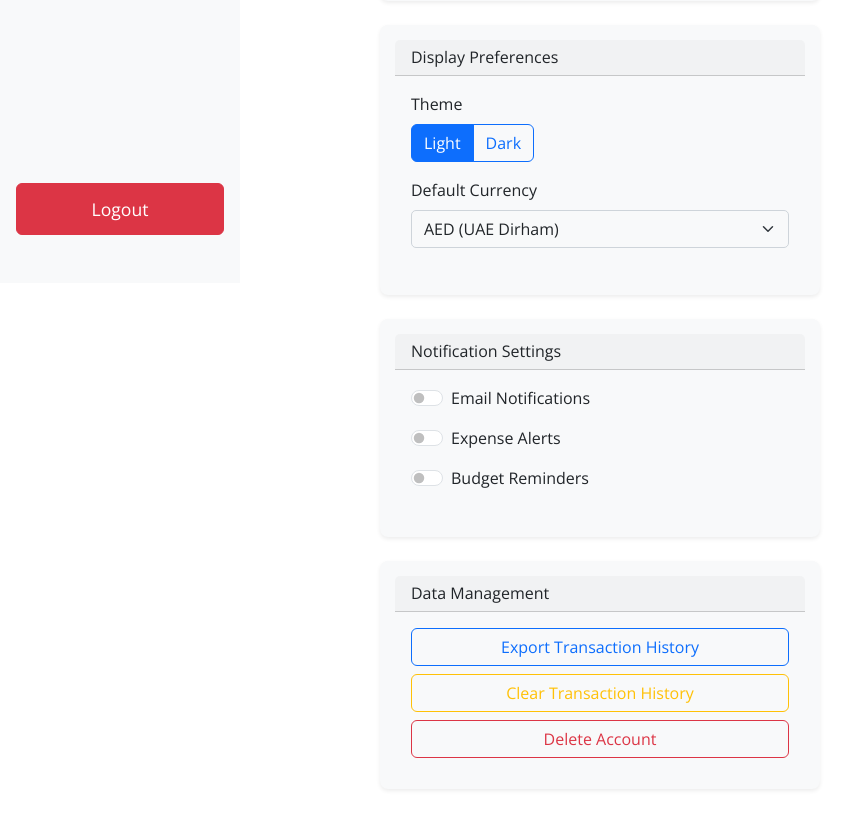
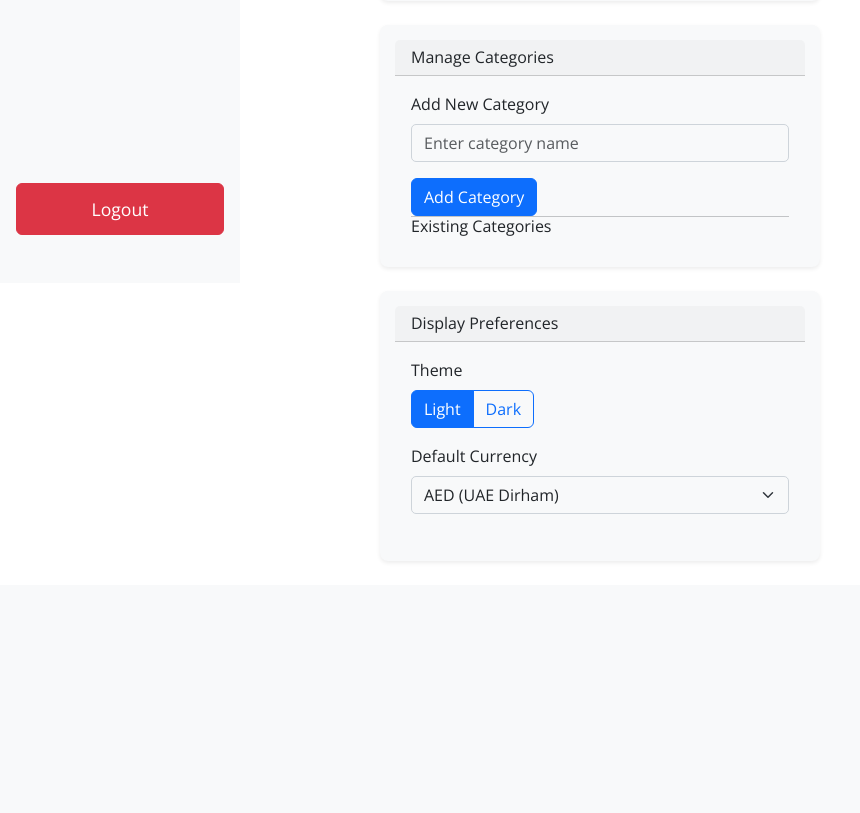
Before and after one commit to fayyadrc/ExpenseTracker, a Python web app: template templates/settings.html in a window 1280 px wide. Shown: the part 517-1330 px from the top of the page, without its empty margins (0-860 px from the left). After the commit the page ends 1031 px from the top, so only its background shows below. Run offline with Jinja, Linux system fonts and the light colour scheme; the template is opened without the code that fills it, so the values that code supplies are empty; some libraries are stand-ins or nearby versions.

Commit message:
v1 completed

```diff
--- a/mongoDB tests/testDB.py
+++ b/mongoDB tests/testDB.py
@@ -12,6 +12,8 @@ from flask_cors import CORS
 from dotenv import load_dotenv
 from werkzeug.security import generate_password_hash, check_password_hash
 
+
+#test connection
 username_env = urllib.parse.quote_plus(os.getenv("DB_USER", "default_user"))
 password_env = urllib.parse.quote_plus(os.getenv("DB_PASSWORD", "default_password"))
 connection_string = f"mongodb+srv://{username_env}:{password_env}@cluster0.mongodb.net/?retryWrites=true&w=majority"
@@ -22,3 +24,5 @@ try:
     print("Connected to MongoDB successfully.")
 except Exception as e:
     print(f"Failed to connect to MongoDB: {e}")
+
+#update collections and add to db
--- a/static/js/base.js
+++ b/static/js/base.js
@@ -1,4 +1,3 @@
-// Modified date handling in JavaScript
 
 // Define toggleFields globally
 function toggleFields() {
@@ -132,3 +131,97 @@ function updateThemeClasses(isDark) {
         rightSidebar.classList.toggle('text-light', isDark);
     }
 }
+
+//Manage categories modal popup
+
+// Initialize the modal
+document.addEventListener('DOMContentLoaded', function () {
+    loadCategories();
+});
+
+// Handle form submission
+function handleAddCategory(event) {
+    event.preventDefault();
+
+    const categoryName = document.getElementById('newCategoryName').value;
+    const categoryEmoji = document.getElementById('newCategoryEmoji').value;
+
+    if (!categoryName) {
+        alert('Please enter a category name');
+        return;
+    }
+
+    // Add category to the database via fetch API
+    fetch('/api/categories', {
+        method: 'POST',
+        headers: {
+            'Content-Type': 'application/json',
+        },
+        body: JSON.stringify({
+            name: categoryName,
+            emoji: categoryEmoji || '⚡️' // Default emoji if none provided
+        })
+    })
+        .then(response => response.json())
+        .then(data => {
+            if (data.success) {
+                // Clear the form
+                document.getElementById('addCategoryForm').reset();
+                // Reload categories list
+                loadCategories();
+            } else {
+                alert('Error adding category: ' + data.message);
+            }
+        })
+        .catch(error => {
+            console.error('Error:', error);
+            alert('Error adding category');
+        });
+}
+
+// Load existing categories
+function loadCategories() {
+    fetch('/api/categories')
+        .then(response => response.json())
+        .then(data => {
+            const categoriesList = document.getElementById('categoriesList');
+            categoriesList.innerHTML = '';
+
+            data.forEach(category => {
+                const categoryElement = document.createElement('div');
+                categoryElement.className = 'category-item d-flex justify-content-between align-items-center p-2 border-bottom';
+                categoryElement.innerHTML = `
+                            <span>${category.emoji || '⚡️'} ${category.name}</span>
+                            <button class="btn btn-sm btn-danger" onclick="deleteCategory('${category.id}')">
+                                <i class="fas fa-trash"></i>
+                            </button>
+                        `;
+                categoriesList.appendChild(categoryElement);
+            });
+        })
+        .catch(error => {
+            console.error('Error:', error);
+            document.getElementById('categoriesList').innerHTML = '<p class="text-danger">Error loading categories</p>';
+        });
+}
+
+// Delete category
+function deleteCategory(categoryId) {
+    if (confirm('Are you sure you want to delete this category?')) {
+        fetch(`/api/categories/${categoryId}`, {
+            method: 'DELETE'
+        })
+            .then(response => response.json())
+            .then(data => {
+                if (data.success) {
+                    loadCategories();
+                } else {
+                    alert('Error deleting category: ' + data.message);
+                }
+            })
+            .catch(error => {
+                console.error('Error:', error);
+                alert('Error deleting category');
+            });
+    }
+}
--- a/templates/base.html
+++ b/templates/base.html
@@ -51,42 +51,13 @@
 
             <ul class="dropdown-menu dropdown-menu-end">
                 <li><a class="dropdown-item" href="#">👤 View Profile</a></li>
-                <li><a class="dropdown-item" href="#">⚙️ Settings</a></li>
+                <li><a class="dropdown-item" href="{{ url_for('settings') }}">⚙️ Settings</a></li>
                 <li><a class="dropdown-item text-danger" href="{{ url_for('logout') }}">🚪 Logout</a></li>
-                <li><hr class="dropdown-divider"></li>
-                <li><a class="dropdown-item" href="#" data-bs-toggle="modal" data-bs-target="#manageCategoriesModal">📝 Manage Categories</a></li>
+                <li><a class="dropdown-item" href="{{ url_for('settings') }}#manage-categories">📝 Manage Categories</a></li>
             </ul>
         </div>
 
-        <!-- Manage Categories Modal -->
-        <div class="modal fade" id="manageCategoriesModal" tabindex="-1" aria-labelledby="manageCategoriesModalLabel" aria-hidden="true">
-            <div class="modal-dialog modal-dialog-centered">
-                <div class="modal-content">
-                    <div class="modal-header">
-                        <h5 class="modal-title" id="manageCategoriesModalLabel">Manage Categories</h5>
-                        <button type="button" class="btn-close" data-bs-dismiss="modal" aria-label="Close"></button>
-                    </div>
-                    <div class="modal-body">
-                        <form id="addCategoryForm" class="mb-3">
-                            <div class="mb-2">
-                                <input type="text" class="form-control" id="newCategoryName" placeholder="Category name">
-                            </div>
-                            <div class="mb-2">
-                                <input type="text" class="form-control" id="newCategoryEmoji" placeholder="Emoji (optional)">
-                            </div>
-                            <button type="submit" class="btn btn-primary btn-sm w-100">Add Category</button>
-                        </form>
-                        <div class="dropdown-divider"></div>
-                        <div id="categoriesList" class="overflow-auto" style="max-height: 200px;">
-                            <!-- Categories will be loaded here dynamically -->
-                        </div>
-                    </div>
-                    <div class="modal-footer">
-                        <button type="button" class="btn btn-secondary" data-bs-dismiss="modal">Close</button>
-                    </div>
-                </div>
-            </div>
-        </div>
+
 
 
         <section class="transactions">
--- a/templates/settings.html
+++ b/templates/settings.html
@@ -52,6 +52,39 @@
                 </div>
             </div>
 
+            <!-- Manage Categories -->
+            <div class="card shadow-sm mb-4">
+                <div class="card-header">
+                    <h5 class="card-title mb-0">Manage Categories</h5>
+                </div>
+                <div class="card-body">
+                    <!-- Add Category Form -->
+                    <form method="POST" action="{{ url_for('settings') }}">
+                        <div class="mb-3">
+                            <label for="newCategory" class="form-label">Add New Category</label>
+                            <input type="text" class="form-control" id="newCategory" name="newCategory" placeholder="Enter category name" required>
+                        </div>
+                        <button type="submit" name="action" value="add_category" class="btn btn-primary">Add Category</button>
+                    </form>
+                    <hr>
+
+                    <!-- Existing Categories -->
+                    <h6>Existing Categories</h6>
+                    <ul class="list-group">
+                        {% for category in categories %}
+                        <li class="list-group-item d-flex justify-content-between align-items-center">
+                            {{ category }}
+                            <form method="POST" action="{{ url_for('settings') }}" class="d-inline">
+                                <input type="hidden" name="action" value="remove_category">
+                                <input type="hidden" name="category" value="{{ category }}">
+                                <button type="submit" class="btn btn-danger btn-sm">Delete</button>
+                            </form>
+                        </li>
+                        {% endfor %}
+                    </ul>
+                </div>
+            </div>
+
             <!-- Display Preferences -->
             <div class="card shadow-sm mb-4">
                 <div class="card-header">
@@ -78,50 +111,6 @@
                     </div>
                 </div>
             </div>
-
-            <!-- Notification Settings -->
-            <div class="card shadow-sm mb-4">
-                <div class="card-header">
-                    <h5 class="card-title mb-0">Notification Settings</h5>
-                </div>
-                <div class="card-body">
-                    <div class="form-check form-switch mb-3">
-                        <input class="form-check-input" type="checkbox" id="emailNotifications">
-                        <label class="form-check-label" for="emailNotifications">
-                            Email Notifications
-                        </label>
-                    </div>
-                    <div class="form-check form-switch mb-3">
-                        <input class="form-check-input" type="checkbox" id="expenseAlerts">
-                        <label class="form-check-label" for="expenseAlerts">
-                            Expense Alerts
-                        </label>
-                    </div>
-                    <div class="form-check form-switch mb-3">
-                        <input class="form-check-input" type="checkbox" id="budgetReminders">
-                        <label class="form-check-label" for="budgetReminders">
-                            Budget Reminders
-                        </label>
-                    </div>
-                </div>
-            </div>
-
-            <!-- Data Management -->
-            <div class="card shadow-sm mb-4">
-                <div class="card-header">
-                    <h5 class="card-title mb-0">Data Management</h5>
-                </div>
-                <div class="card-body">
-                    <div class="d-grid gap-2">
-                        <button class="btn btn-outline-primary" type="button">Export Transaction History</button>
-                        <form method="POST" action="{{ url_for('settings') }}" class="d-inline" onsubmit="return confirm('Are you sure you want to clear all transaction history? This action cannot be undone.');">
-                            <input type="hidden" name="action" value="clear_transactions">
-                            <button type="submit" class="btn btn-outline-warning w-100">Clear Transaction History</button>
-                        </form>
-                        <button class="btn btn-outline-danger" type="button">Delete Account</button>
-                    </div>
-                </div>
-            </div>
         </div>
     </div>
 </div>
```
Also changed, not shown: app.py (+108 -32 lines), templates/index.html (+23 -10 lines), 4 other files. Lines whose indentation alone changed are shown as unchanged.
